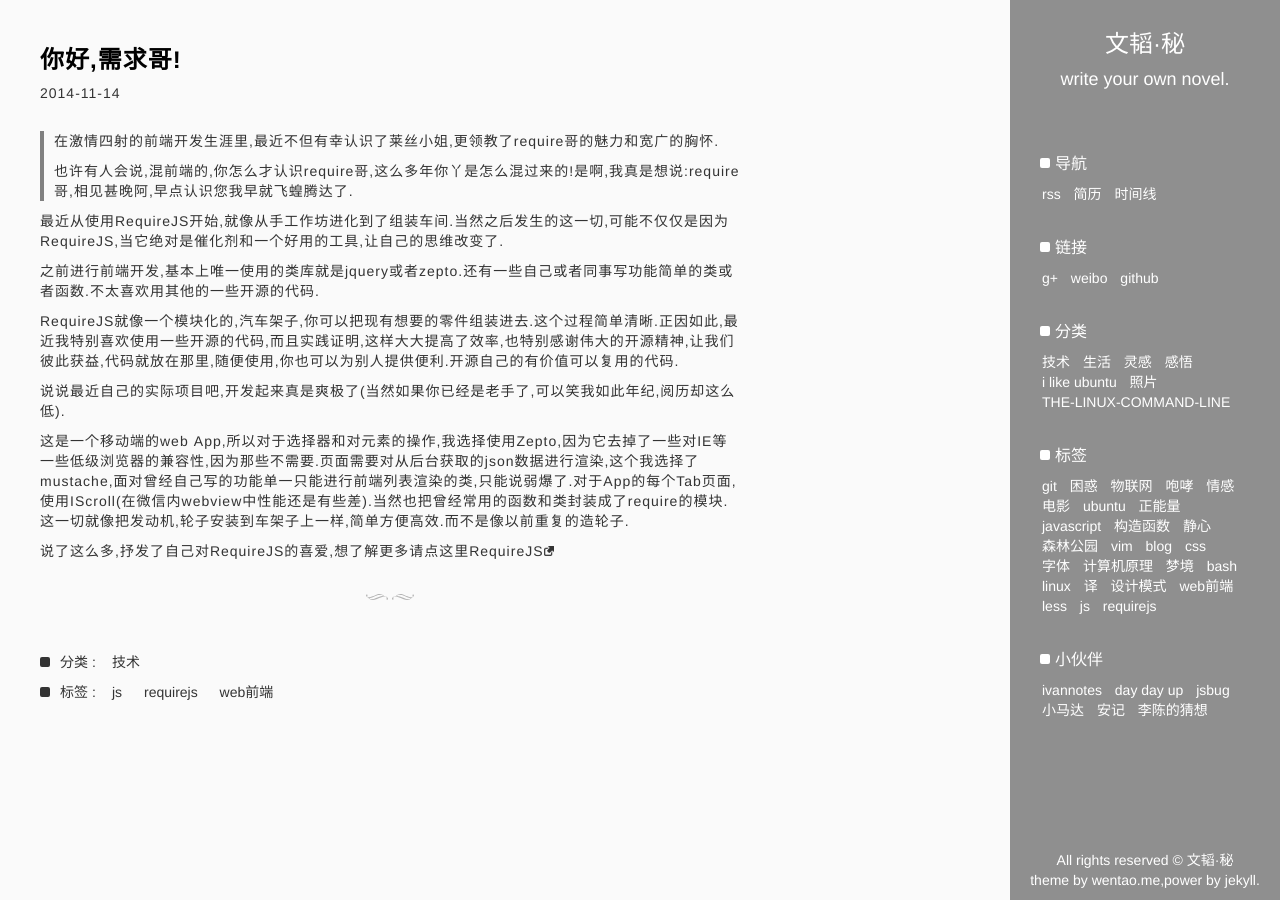
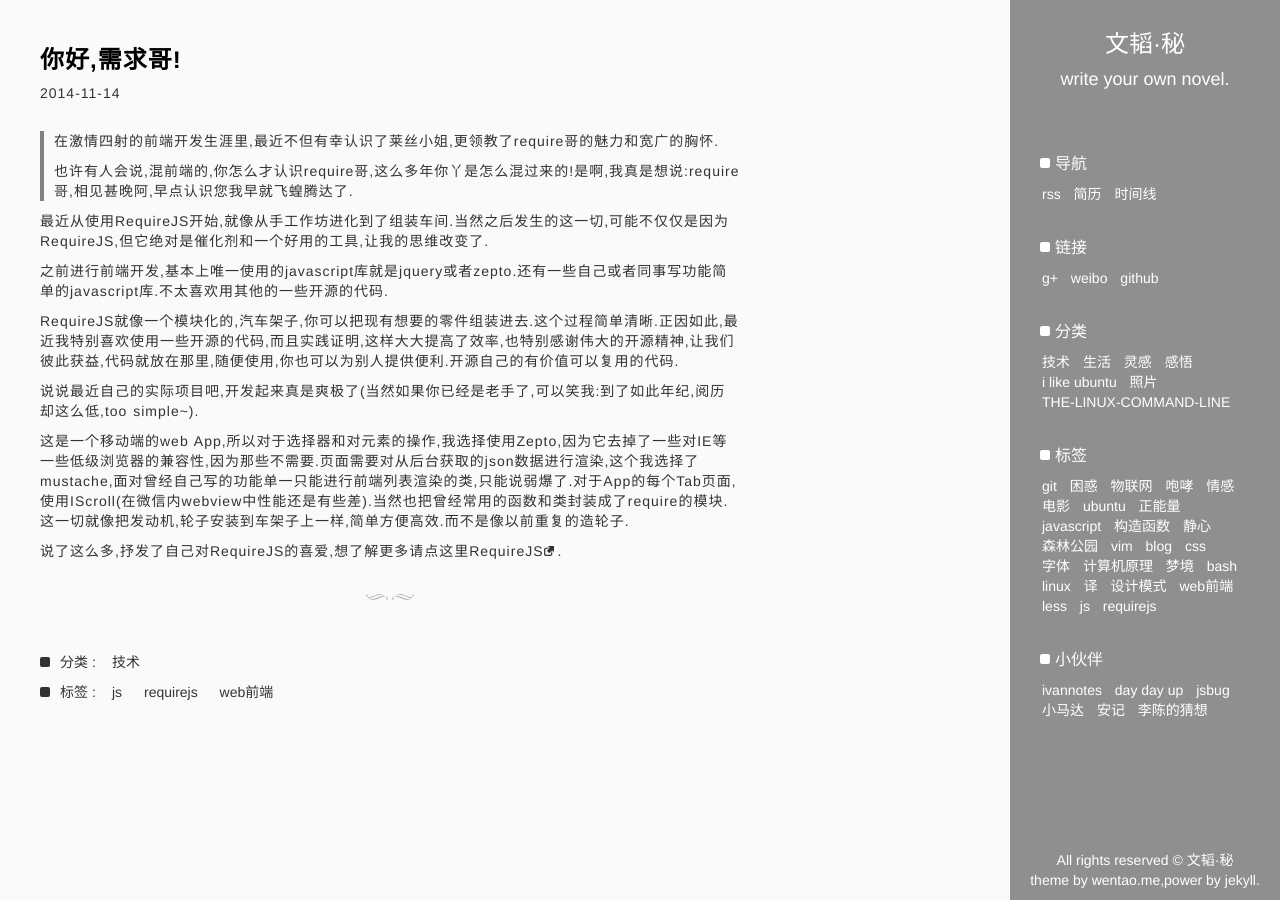
Before and after one commit to zhangwentao/blog, a Jekyll site: the page built from _posts/2014-11-14-hello-requirejs.md, in a window 1280 px wide. Built offline with Jekyll 4.4.1, drawn with Linux system fonts in a browser that asks for light colours; Markdown is read by kramdown in place of the engine named in the settings; comment, search, counter and statistics services are not loaded.

Commit message:
modify post

```diff
--- a/_posts/2014-11-14-hello-requirejs.md
+++ b/_posts/2014-11-14-hello-requirejs.md
@@ -9,14 +9,14 @@ tag: ['js','requirejs','web前端']
 >
 >也许有人会说,混前端的,你怎么才认识require哥,这么多年你丫是怎么混过来的!是啊,我真是想说:require哥,相见甚晚阿,早点认识您我早就飞蝗腾达了.
 
-最近从使用RequireJS开始,就像从手工作坊进化到了组装车间.当然之后发生的这一切,可能不仅仅是因为RequireJS,当它绝对是催化剂和一个好用的工具,让自己的思维改变了.
+最近从使用RequireJS开始,就像从手工作坊进化到了组装车间.当然之后发生的这一切,可能不仅仅是因为RequireJS,但它绝对是催化剂和一个好用的工具,让我的思维改变了.
 
-之前进行前端开发,基本上唯一使用的类库就是jquery或者zepto.还有一些自己或者同事写功能简单的类或者函数.不太喜欢用其他的一些开源的代码.
+之前进行前端开发,基本上唯一使用的javascript库就是jquery或者zepto.还有一些自己或者同事写功能简单的javascript库.不太喜欢用其他的一些开源的代码.
 
 RequireJS就像一个模块化的,汽车架子,你可以把现有想要的零件组装进去.这个过程简单清晰.正因如此,最近我特别喜欢使用一些开源的代码,而且实践证明,这样大大提高了效率,也特别感谢伟大的开源精神,让我们彼此获益,代码就放在那里,随便使用,你也可以为别人提供便利.开源自己的有价值可以复用的代码.
 
-说说最近自己的实际项目吧,开发起来真是爽极了(当然如果你已经是老手了,可以笑我如此年纪,阅历却这么低).
+说说最近自己的实际项目吧,开发起来真是爽极了(当然如果你已经是老手了,可以笑我:到了如此年纪,阅历却这么低,too simple~).
 
 这是一个移动端的web App,所以对于选择器和对元素的操作,我选择使用Zepto,因为它去掉了一些对IE等一些低级浏览器的兼容性,因为那些不需要.页面需要对从后台获取的json数据进行渲染,这个我选择了mustache,面对曾经自己写的功能单一只能进行前端列表渲染的类,只能说弱爆了.对于App的每个Tab页面,使用IScroll(在微信内webview中性能还是有些差).当然也把曾经常用的函数和类封装成了require的模块.这一切就像把发动机,轮子安装到车架子上一样,简单方便高效.而不是像以前重复的造轮子.
 
-说了这么多,抒发了自己对RequireJS的喜爱,想了解更多请点[这里RequireJS](http://requirejs.org/)
+说了这么多,抒发了自己对RequireJS的喜爱,想了解更多请点[这里RequireJS](http://requirejs.org/).
```
